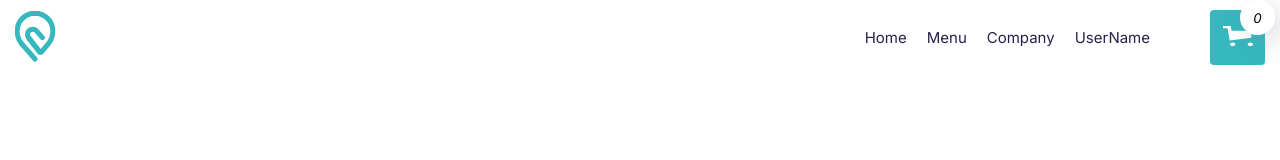
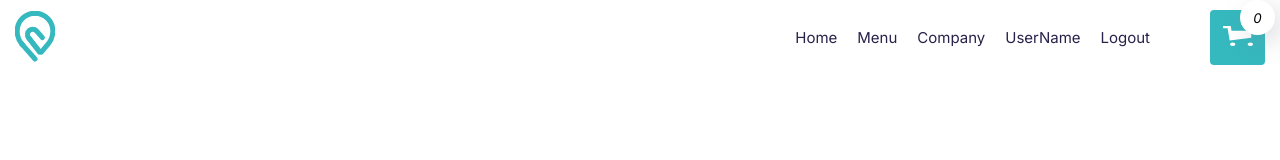
Before and after one commit to oCMEXo/Delivery_Food, a React (Vite) app: page /createUser in a window 1280 px wide. Shown: the top 160 px of the page. Built offline with nearby package versions, Linux system fonts and the light colour scheme; no server answers.

Commit message:
Demo hm--6

```diff
--- a/src/App.css
+++ b/src/App.css
@@ -73,7 +73,7 @@ button {
     gap: 20px;
 }
 
-.buttonNavigation a {
+.buttonNavigation button {
     position: relative;
     text-decoration: none;
     border: none;
@@ -83,7 +83,7 @@ button {
     line-height: 20px;
 }
 
-.buttonNavigation a:hover {
+.buttonNavigation button:hover {
     color: var(--main-color);
     transition: color 0.2s ease-in-out;
 }
--- a/src/App.jsx
+++ b/src/App.jsx
@@ -14,6 +14,7 @@ export default function App() {
         <Router>
             <Routes>
                 <Route path="/" element={<Home/>}/>
+                <Route path="/Home" element={<Home />} />
                 <Route path="/menu" element={<Menu/>}/>
                 <Route path="/login" element={<Login/>}/>
                 <Route path="/createUser" element={<CreateUser/>}/>
--- a/src/Components/Layout/Header.jsx
+++ b/src/Components/Layout/Header.jsx
@@ -1,13 +1,19 @@
-import React from "react";
+import React, {useState} from "react";
 import '../../App.css';
 import {useNavigate} from "react-router-dom";
 
 import Logo from "../../assets/logo.svg";
 import Basket from "../../assets/resp.svg";
+import {removeUser} from "../redux/slices/usersSlice.js";
+import {useDispatch} from "react-redux";
+import Menu from "../../Page/Menu.jsx";
 
 export default function Header({getTotalQuantity}){
+    const dispatch = useDispatch();
     const push = useNavigate();
-        return (
+    const [quantityMap, setQuantityMap] = useState({});
+
+    return (
                 <header>
                     <div className="contentHeader-Menu">
                         <button className="logo"
@@ -15,10 +21,13 @@ export default function Header({getTotalQuantity}){
                         ><img src={Logo} alt="logo" /></button>
                         <div className="buttonHeader-Menu">
                             <div className="buttonNavigation">
-                                <a href="#">Home</a>
-                                <a href="#">Menu</a>
-                                <a href="#">Company</a>
-                                <a href="#">UserName</a>
+                                <button onClick={() => push("/")}>Home</button>
+                                <button onClick={() => push("/menu")}>Menu</button>
+                                <button onClick={() => push("/")}>Company</button>
+                                <button onClick={() => push("/")}>UserName</button>
+                                <button onClick={() => dispatch(removeUser())}>
+                                    Logout
+                                </button>
                             </div>
                             <button className="yourShopping">
                                 <img src={Basket} alt="basket" />
@@ -27,6 +36,6 @@ export default function Header({getTotalQuantity}){
                         </div>
                     </div>
                 </header>
-        );
+        )
 
 }
--- a/src/Page/Home.jsx
+++ b/src/Page/Home.jsx
@@ -1,27 +1,32 @@
-import React from 'react';
+import React, { useEffect } from 'react';
 import Header from "../Components/Layout/Header.jsx";
 import HomeComponent from "../Components/ContentMenu/HomeComponent.jsx";
 import Footer from "../Components/Layout/Footer.jsx";
 import { useAuth } from "../Components/hooks/use-auth.js";
-import {useDispatch} from "react-redux";
-import {removeUser} from "../Components/redux/slices/usersSlice.js";
+import { useDispatch } from "react-redux";
+import { removeUser } from "../Components/redux/slices/usersSlice.js";
 import { useNavigate } from "react-router-dom";
 
 export default function Home() {
-    const {isAuth, email} = useAuth();
+    const { isAuth, email } = useAuth();
     const dispatch = useDispatch();
-    const push  = useNavigate();
-    return isAuth ? (
+    const navigate = useNavigate();
+
+    useEffect(() => {
+        if (!isAuth) {
+            navigate("/login");
+        }
+    }, [isAuth, navigate]);
+
+    if (!isAuth) {
+        return null;
+    }
+
+    return (
         <>
-            <Header/>
-            <button
-                onClick={() => dispatch(removeUser())}
-            >Logout{email}
-            </button>
-            <HomeComponent/>
-            <Footer/>
+            <Header />
+            <HomeComponent />
+            <Footer />
         </>
-    ) : (
-        push("/login")
-    )
+    );
 }
--- a/src/Page/Menu.jsx
+++ b/src/Page/Menu.jsx
@@ -2,9 +2,12 @@ import React, { useState, useEffect } from "react";
 import Header from "../Components/Layout/Header.jsx";
 import OrderMainMenu from "../Components/Orders/OrderContent.jsx";
 import Footer from "../Components/Layout/Footer.jsx";
+import {useAuth} from "../Components/hooks/use-auth.js";
+import {useNavigate} from "react-router-dom";
 
 export default function Menu(){
-
+    const { isAuth } = useAuth();
+    const navigate = useNavigate();
     const [input, setInput] = useState(0);
     const [order, setOrder] = useState([]);
     const [error, setError] = useState(null);
@@ -12,6 +15,8 @@ export default function Menu(){
     const [items, setItems] = useState([]);
     const [quantityMap, setQuantityMap] = useState({});
     const [currentItems, setCurrentItems] = useState([]);
+
+
 
 
     useEffect(() => {
@@ -38,6 +43,16 @@ export default function Menu(){
         setCurrentItems(items.filter((el) => el.category === category));
 
     };
+
+    useEffect(() => {
+        if (!isAuth) {
+            navigate("/login");
+        }
+    }, [isAuth, navigate]);
+
+    if (!isAuth) {
+        return null;
+    }
 
 
 
```
